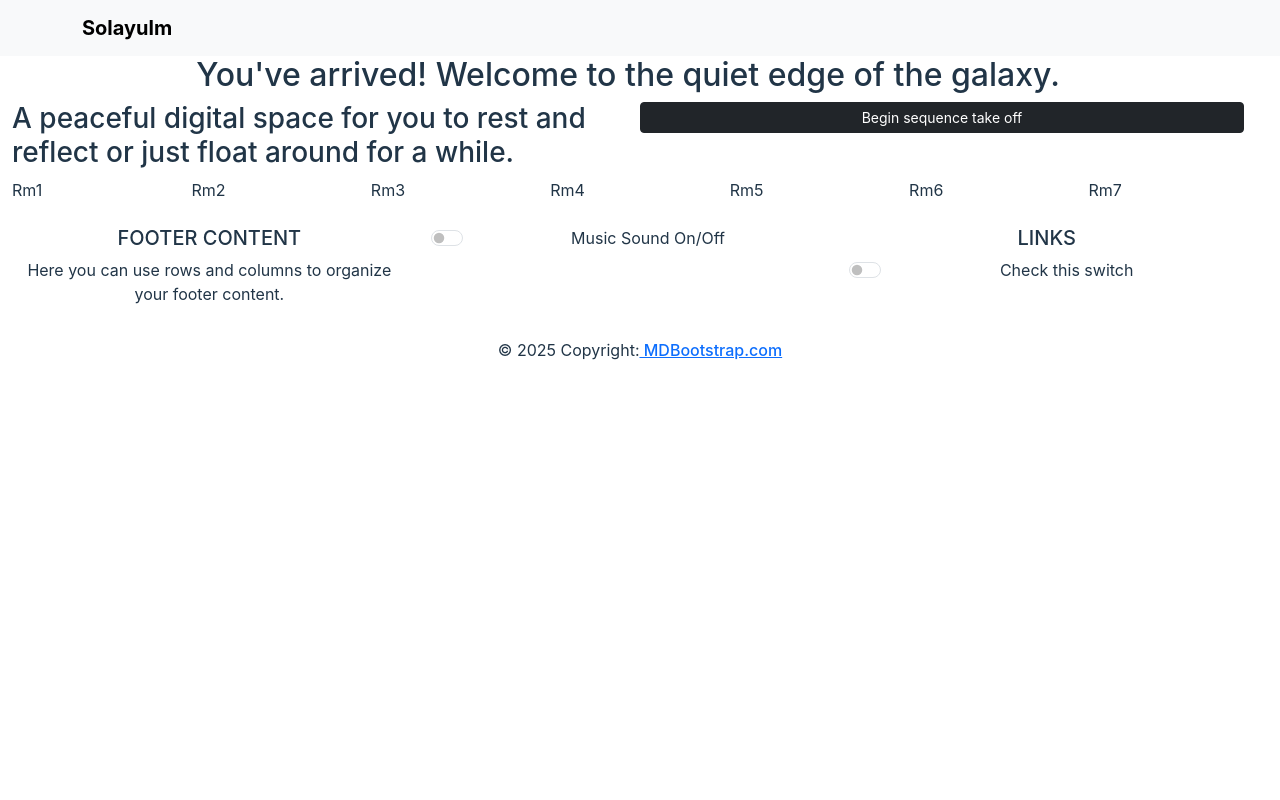
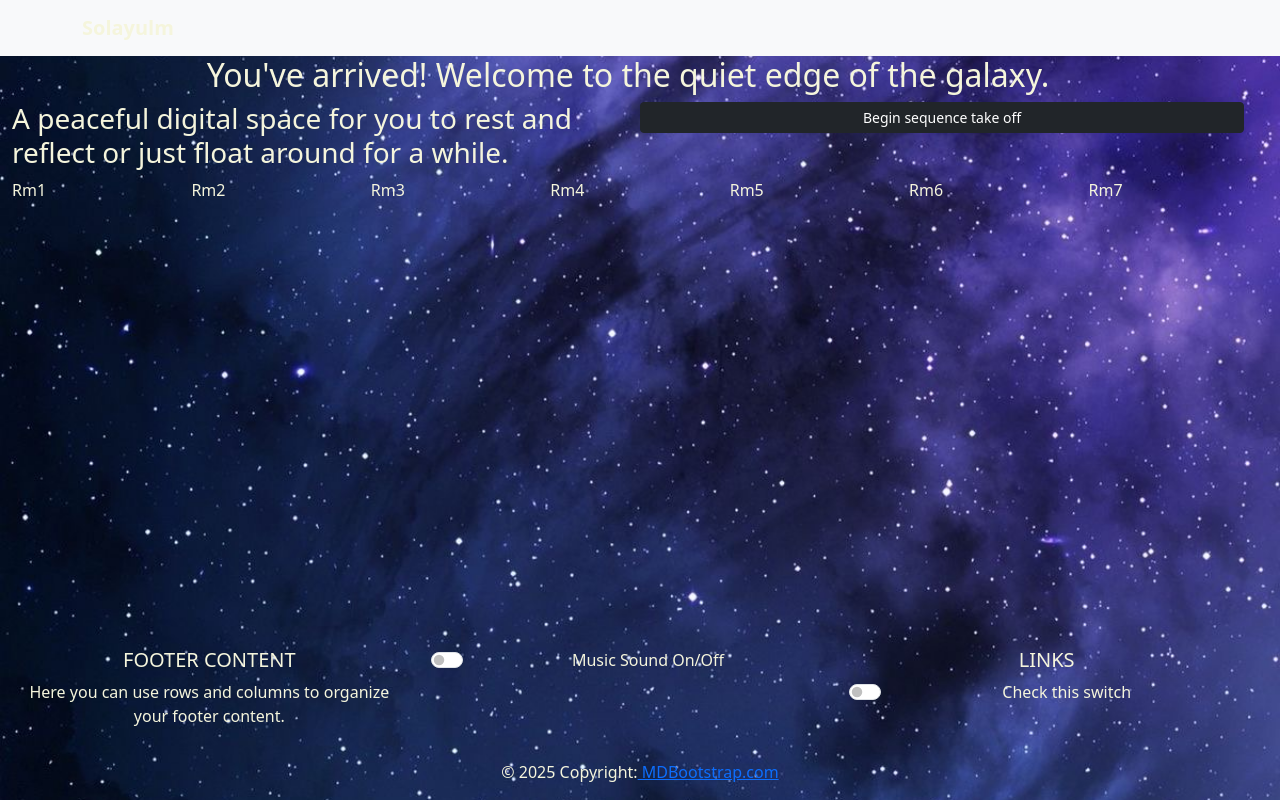
Before and after one commit to DanilleH22/solayulm, a React (Vite) app in the folder solayulm/: page / in a window 1280 px wide. Built offline with nearby package versions, Linux system fonts and the light colour scheme.

Commit message:
Add background image & updated root layout

```diff
--- a/solayulm/src/App.css
+++ b/solayulm/src/App.css
@@ -3,16 +3,37 @@
   margin: 0;
   padding: 0;
   width: 100%;
+  color: beige;
 }
-body {
-  display: inline-block;
 
-  /* min-width: 320px;
-  min-height: 100vh; */
-  font-family: -apple-system, BlinkMacSystemFont, 'Segoe UI', Roboto, Helvetica, Arial, sans-serif, 'Apple Color Emoji', 'Segoe UI Emoji';
-  color: #213547;
-  background-color: #ffffff;
-}
+
+.App {
+  display: flex;
+  flex-direction: column;
+  min-height: 100vh;
+  }
+
+  html, body, #root {
+    display: block;
+    height: 100%;
+    margin: 0;
+    padding: 0;
+  }
+
+  .App {
+    display: flex;
+    flex-direction: column;
+    min-height: 100vh;
+    background-image: url('../src/assets/images/background1.JPG');
+    background-size: cover;
+  background-position: center;
+  background-repeat: no-repeat;
+  background-attachment: fixed;
+  }
+
+  .page-content {
+    flex: 1;
+  }
 
 .logo {
   height: 6em;
```
